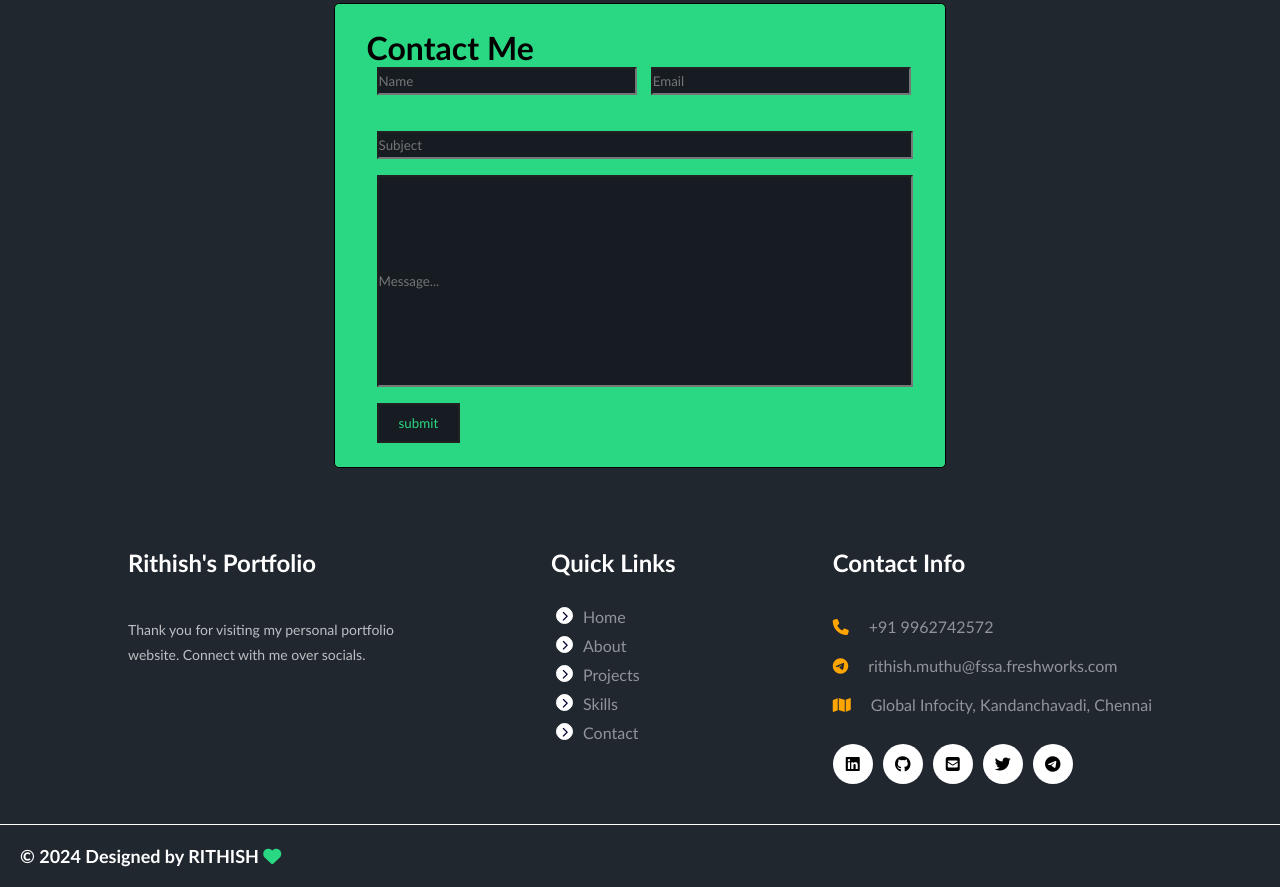
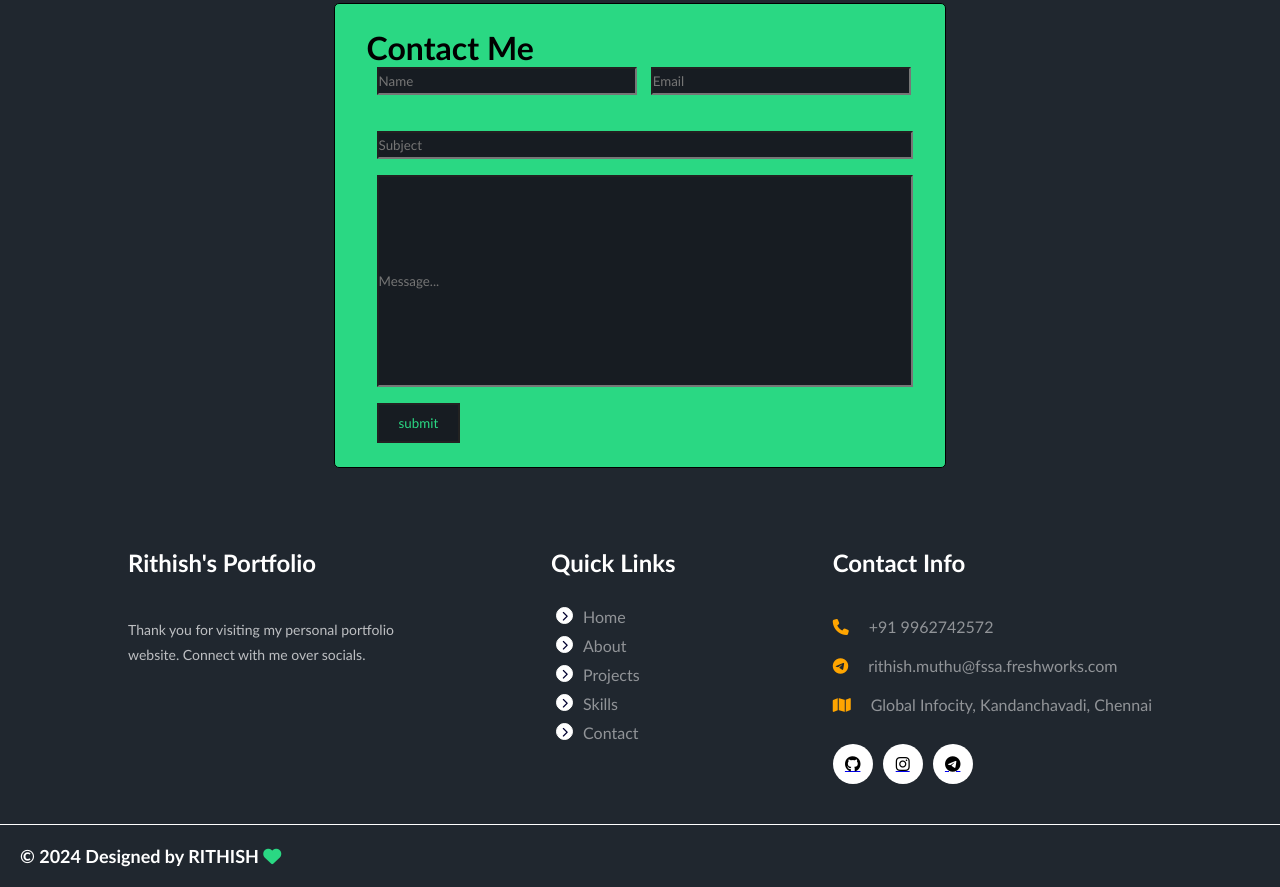
Before and after one commit to rithish-muthu/portfolio, a plain HTML site: page index.html in a window 1280 px wide. Shown: the part 1805-2692 px from the top of the page. Drawn offline with Linux system fonts and the light colour scheme.

Commit message:
final completion on sept 24 - 3

```diff
--- a/index.html
+++ b/index.html
@@ -200,11 +200,12 @@
                         <div><i class="fa-solid fa-map"></i></div>
                         <div>Global Infocity, Kandanchavadi, Chennai</div>
                     </div>
-                    <div class="oo"><div><i class="fa-brands fa-linkedin"></i></div>
-                    <div><i class="fa-brands fa-github"></i></div>
-                    <div><i class="fa-solid fa-square-envelope"></i></div>
-                    <div><i class="fa-brands fa-twitter"></i></div>
-                    <div><i class="fa-brands fa-telegram"></i></div>
+                    <div class="oo">
+                        <!-- <div><i class="fa-brands fa-linkedin"></i></div> -->
+                    <div><a href="https://github.com/rithish-muthu/portfolio"target="_blank"><i class="fa-brands fa-github"></i></a></div>
+                    <div><a href="https://www.instagram.com/rithish_muthu/?hl=en" target="_blank"><i class="fa-brands fa-instagram"></i></a></div>
+                    <!-- <div><i class="fa-brands fa-twitter"></i></div> -->
+                    <div><a href="https://t.me/+919962742572" target="_blank"><i class="fa-brands fa-telegram"></i></a></div>
                     </div>
                 </div>
             </div>
--- a/style.css
+++ b/style.css
@@ -340,6 +340,7 @@ a:hover{
     text-decoration:none;
     background-color: #20272f;
     border: 2px solid #20272f;
+    transition: all 1s;
 }
 .form-body{
     /* background-color:  rgb(42, 216, 131); */
@@ -459,7 +460,9 @@ a:hover{
     justify-content: center;
     align-items: center;
     transition: 0.4s ease-in-out;
+
   }
+
   .oo i:hover{
   background-color: #000030;
   border: white 1px solid;
```
